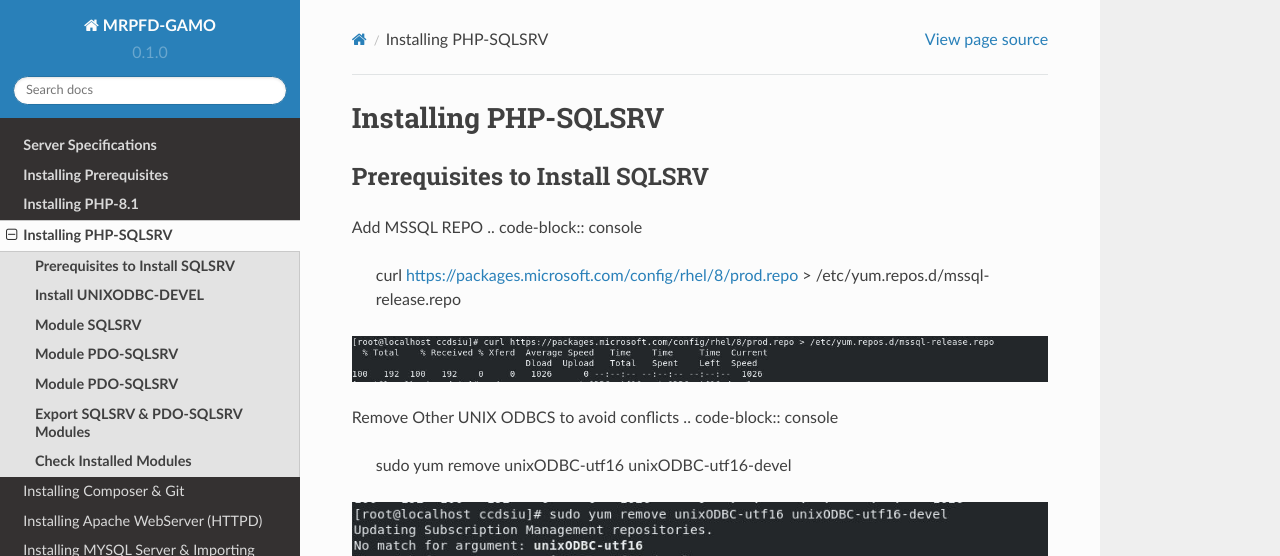
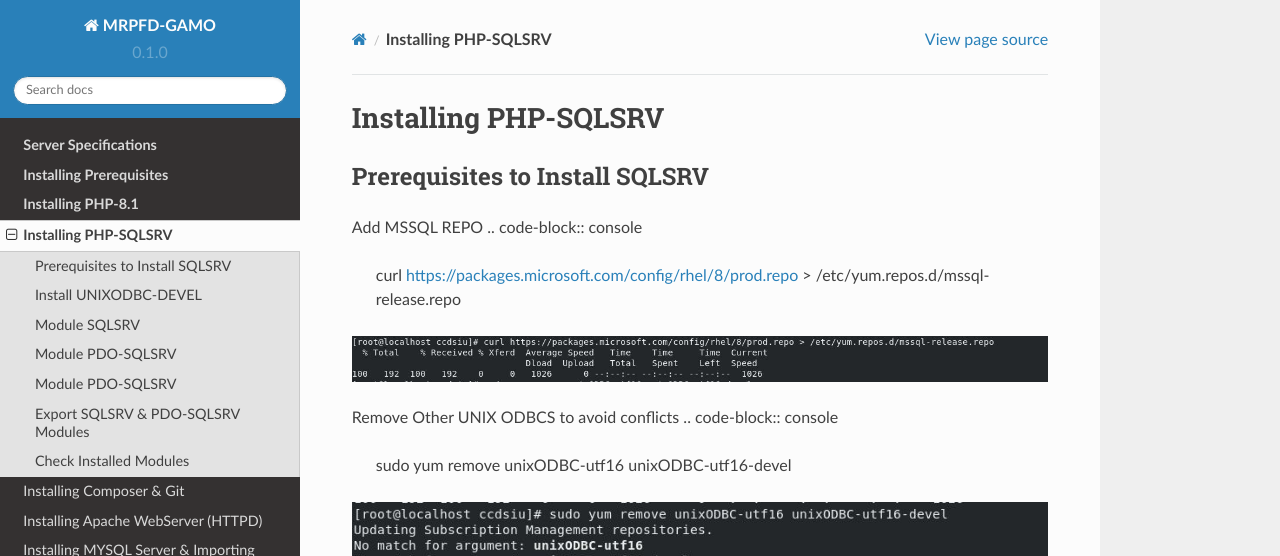
Before and after one commit to madhu-ibs/mrpfd-gamo-documentation, a Sphinx documentation site: the page built from docs/source/sqlsrv.rst, in a window 1280 px wide. Shown: the top 556 px of the page. Built offline with Sphinx 7.4.7 and the Read the Docs theme 2.0.0, drawn with Linux system fonts in a browser that asks for light colours.

```diff
--- a/docs/source/sqlsrv.rst
+++ b/docs/source/sqlsrv.rst
@@ -1,7 +1,7 @@
-Installing PHP-SQLSRV
+**Installing PHP-SQLSRV**
 =====================================
 
-**Prerequisites to Install SQLSRV**
+Prerequisites to Install SQLSRV
 -------------------
 Add MSSQL REPO
 .. code-block:: console
@@ -30,7 +30,7 @@ Install MSODBC18 and MSODBC18 Tools
 .. image:: images/msodbc-install-2.JPG
 
 
-**Install UNIXODBC-DEVEL**
+Install UNIXODBC-DEVEL
 --------
 .. code-block:: console
 
@@ -39,7 +39,7 @@ Install MSODBC18 and MSODBC18 Tools
 .. image:: images/msodbc-devel-install.JPG
 
 
-**Module SQLSRV**
+Module SQLSRV
 --------
 .. code-block:: console
 
@@ -47,7 +47,7 @@ Install MSODBC18 and MSODBC18 Tools
 .. image:: images/sqlsrv-pecl-1.JPG
 .. image:: images/sqlsrv-pecl-2.JPG
 
-**Module PDO-SQLSRV**
+Module PDO-SQLSRV
 --------
 .. code-block:: console
 
@@ -56,7 +56,7 @@ Install MSODBC18 and MSODBC18 Tools
 .. image:: images/pdo-sqlsrv-pecl-1.JPG
 .. image:: images/pdo-sqlsrv-pecl-2.JPG
 
-**Module PDO-SQLSRV**
+Module PDO-SQLSRV
 --------
 .. code-block:: console
 
@@ -65,7 +65,7 @@ Install MSODBC18 and MSODBC18 Tools
 .. image:: images/pdo-sqlsrv-pecl-1.JPG
 .. image:: images/pdo-sqlsrv-pecl-2.JPG
 
-**Export SQLSRV & PDO-SQLSRV Modules**
+Export SQLSRV & PDO-SQLSRV Modules
 --------
 .. code-block:: console
 
@@ -73,14 +73,14 @@ Install MSODBC18 and MSODBC18 Tools
     echo extension=sqlsrv.so >> `php --ini | grep "Scan for additional .ini files" | sed -e "s|.*:\s*||"`/20-sqlsrv.ini
 
 
-**Exit to check PHP version and modules**
+Exit to check PHP version and modules
 
 .. code-block:: console
 
   exit
 
 
-**Check Installed Modules**
+Check Installed Modules
 ---------------------
 Check the modules installed,it should have sqlsrv and all other extensions listed as below
 .. code-block:: console
```
